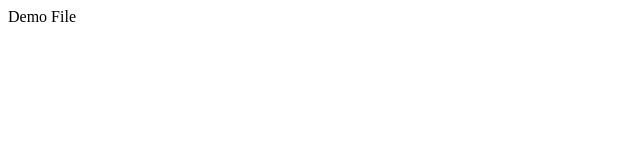
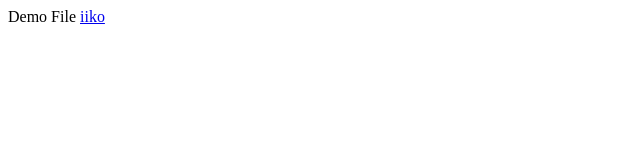
Before and after one commit to Necrozzz/DemoProject, a plain HTML site: page index.html in a window 1280 px wide. Shown: the full height of the page, 0-640 px from the left. Drawn offline with Linux system fonts and the light colour scheme.

Commit message:
Link to iiko added

```diff
--- a/index.html
+++ b/index.html
@@ -8,5 +8,6 @@
 </head>
 <body>
 Demo File
+<a href="https://iiko.ru">iiko</a>
 </body>
 </html>
```
